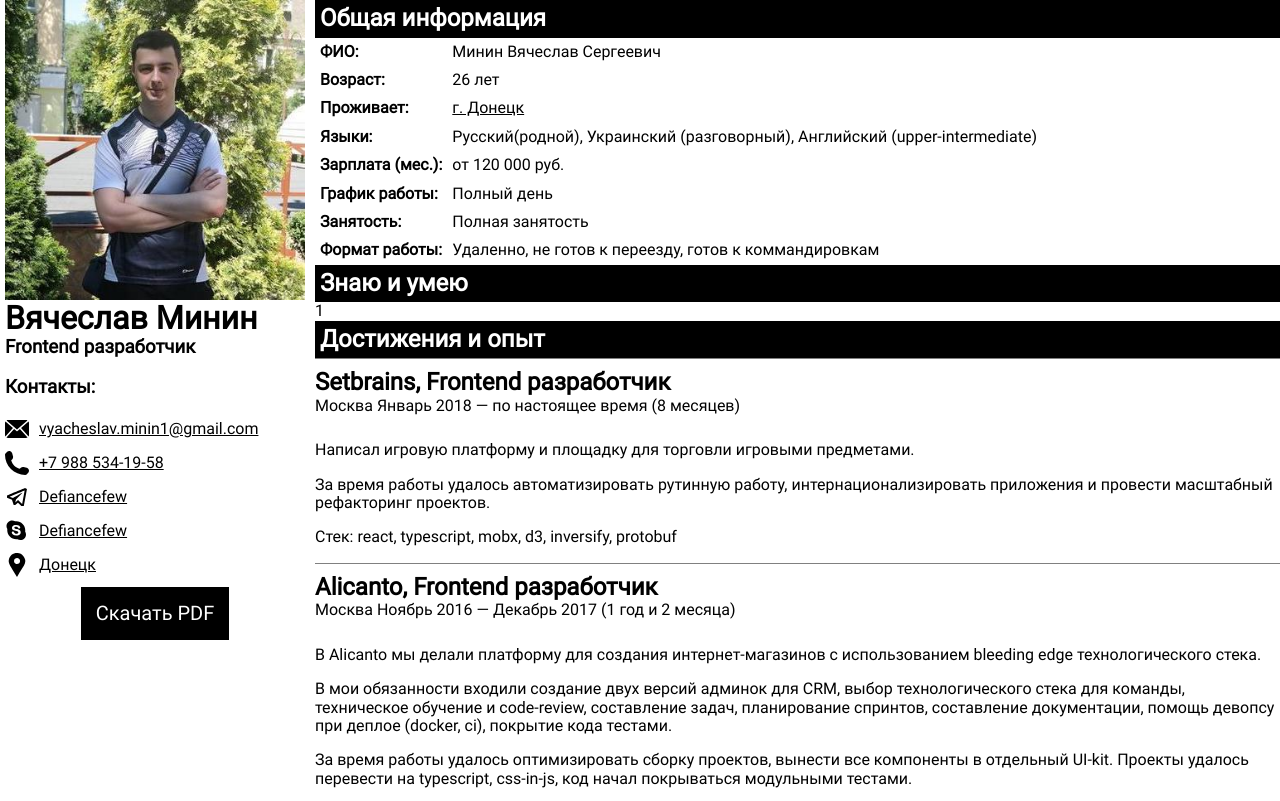
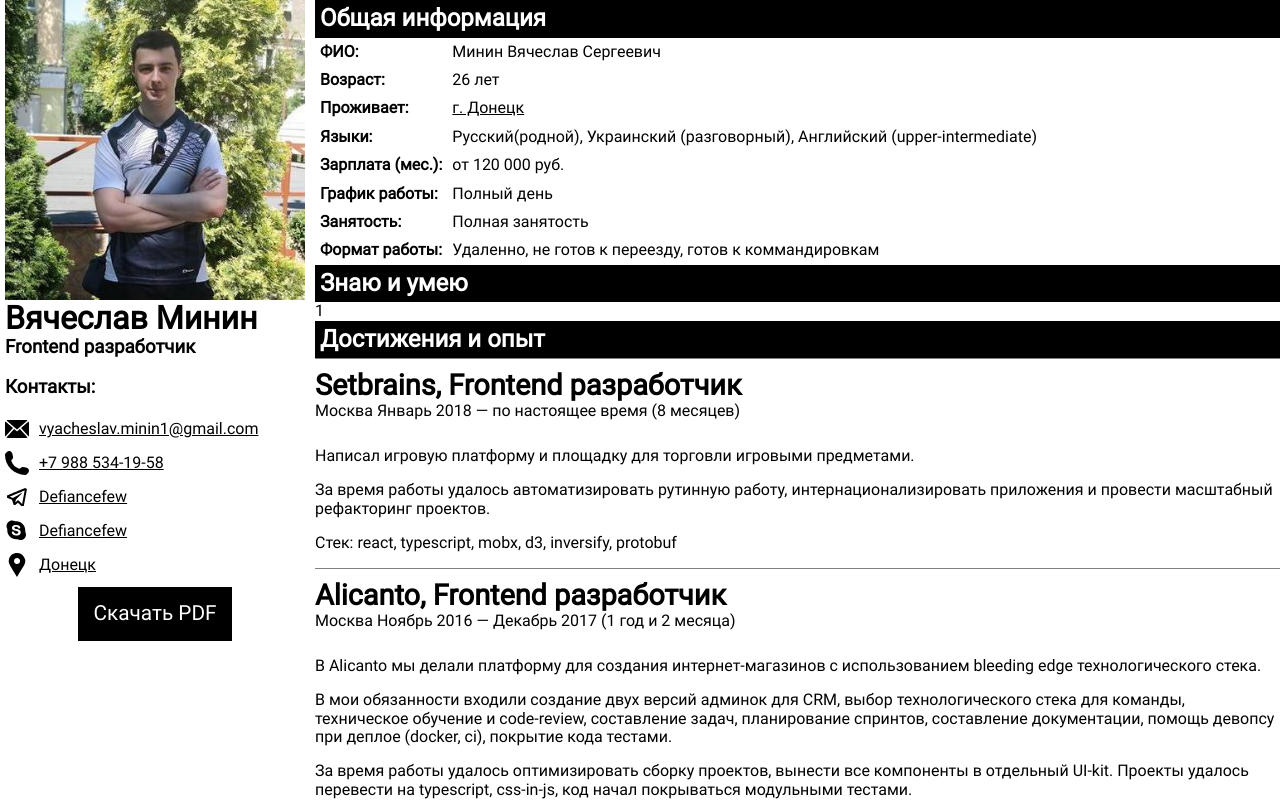
Before and after one commit to Defiancefew/cv, a React (Create React App) app: page / in a window 1280 px wide. Shown: the top 801 px of the page. Built offline with nearby package versions, Linux system fonts and the light colour scheme.

Commit message:
fixed font-size

```diff
--- a/src/components/Button.js
+++ b/src/components/Button.js
@@ -5,7 +5,7 @@ export const DownloadButton = styled.a`
   border: none;
   color: white;
   padding: 15px;
-  font-size: 20px;
+  font-size: 1.3rem;
   max-width: 200px;
   margin: 0 auto;
   &:hover {
--- a/src/components/Heading.js
+++ b/src/components/Heading.js
@@ -12,14 +12,8 @@ export const Heading = styled.h2`
 `;
 
 export const CompanyName = styled.h2`
-  font-size: 24px;
+  font-size: 1.8rem;
   margin: 0;
-`;
-
-export const LocationDates = styled.div``;
-
-export const CompanyPosition = styled.div`
-  font-size: 24px;
 `;
 
 export const JobListHeading = styled.section`
--- a/src/components/Wrappers.js
+++ b/src/components/Wrappers.js
@@ -25,7 +25,7 @@ export const ContactsWrapper = styled.section`
   > svg {
     margin-right: 10px;
   }
-  font-size: 16px;
+  font-size: 1rem;
 `;
 
 export const IconWrapper = styled.div`
```
